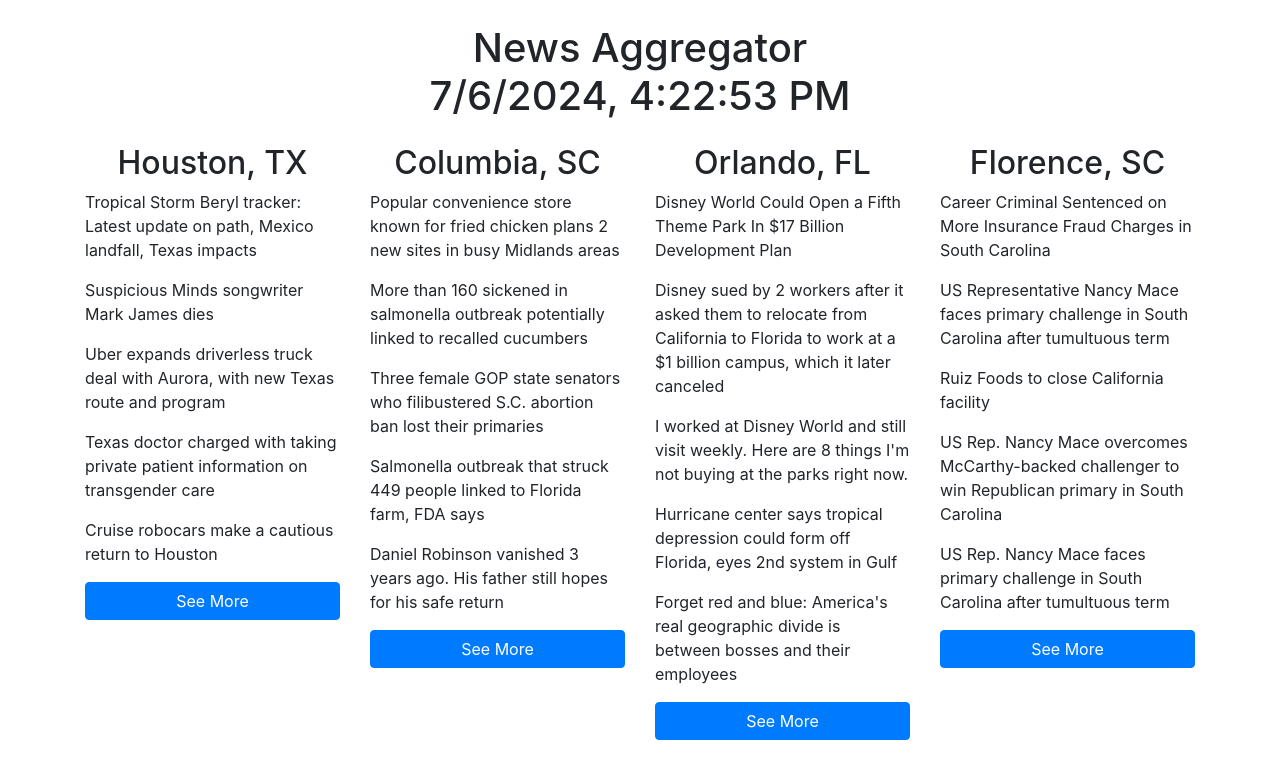
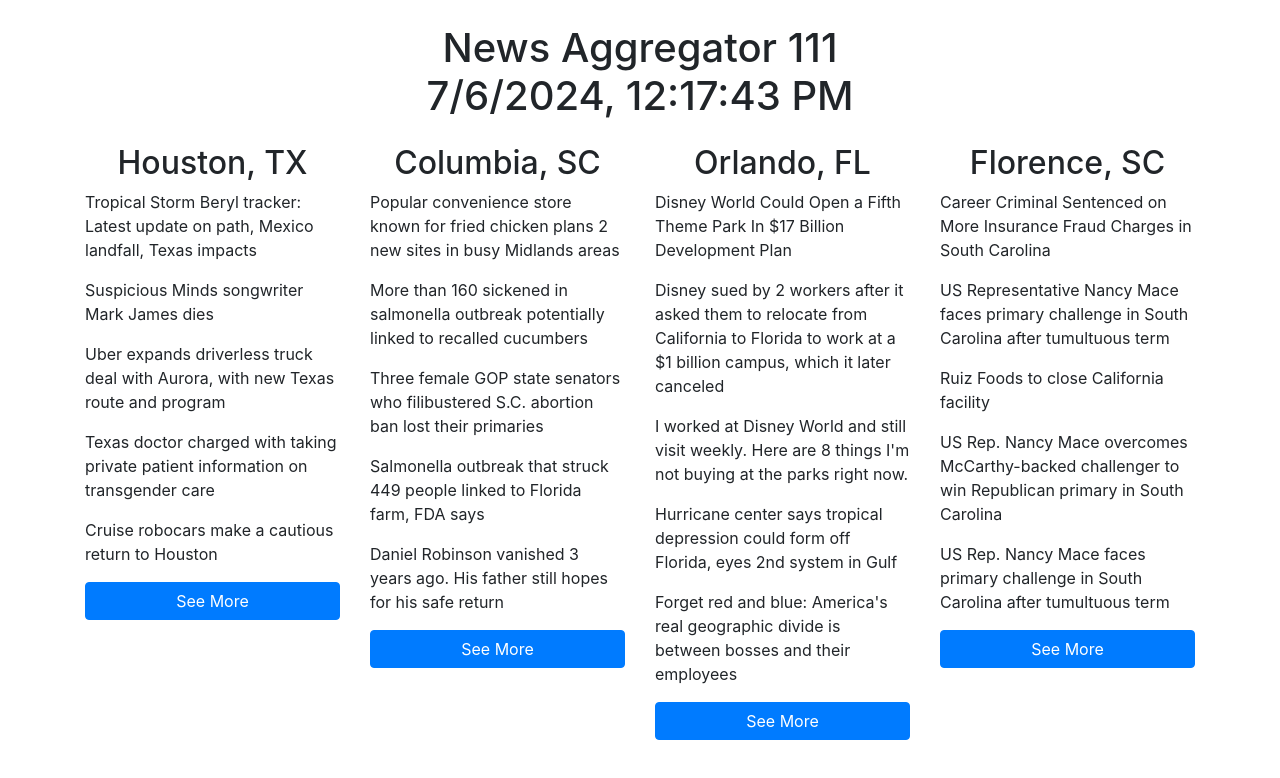
Before and after one commit to tamaker/news-aggregator-2, a website: page index.html in a window 1280 px wide. Drawn offline with nearby package versions, Linux system fonts and the light colour scheme.

Commit message:
Auto-generated commit 7/6/2024, 12:22:52 PM

```diff
--- a/index.html
+++ b/index.html
@@ -16,7 +16,7 @@
 </head>
 <body>
     <div class="container">
-        <h1 class="text-center my-4">News Aggregator<br><span class="timestamp"></span></h1>
+        <h1 class="text-center my-4">News Aggregator 111<br><span class="timestamp"></span></h1>
         <div class="row">
             <div class="col-md-3 news-column">
                 <h2 class="text-center">Houston, TX</h2>
@@ -57,7 +57,7 @@
 
                     $(`#${city} .news-item`).slice(0, displayLimit).show();
                 });
-                $('.timestamp').text(new Date().toLocaleString())
+                $('.timestamp').text(data.timestamp)
             });
 
             $('.see-more').on('click', function() {
```
